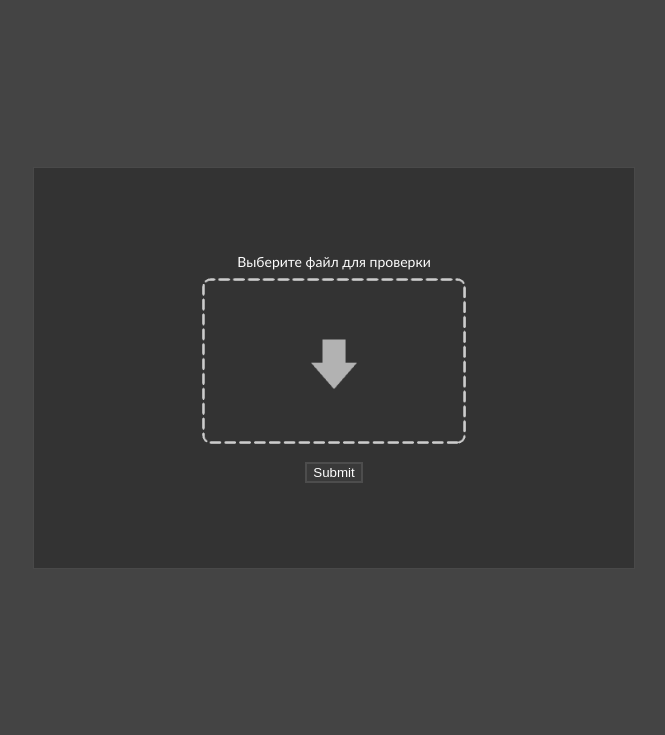
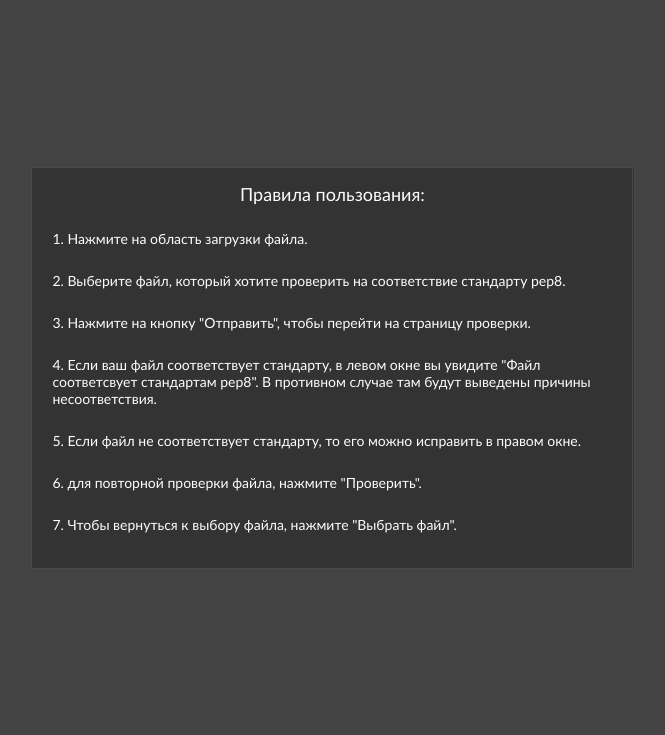
Before and after one commit to SaVyrin/Languages-and-Programming-Systems, a Flask app: page / in a window 1280 px wide. Shown: the top 735 px of the page, without its empty margins (314-979 px from the left). Run offline with Flask 2, Linux system fonts and the light colour scheme.

Commit message:
Task 6 Added "How to use" modal window

```diff
--- a/Task6/static/css/index.css
+++ b/Task6/static/css/index.css
@@ -62,7 +62,7 @@ input[type="file"] {
 }
 
 input[type="submit"] {
-   cursor: pointer;
+    cursor: pointer;
 }
 
 #submit_button {
@@ -78,3 +78,55 @@ input[type="submit"] {
 #uploaded {
     display: none;
 }
+
+.modal {
+    position: absolute;
+    overflow: hidden;
+    left: 0;
+    top: 0;
+    z-index: 100;
+
+    width: 101%;
+    height: 92%;
+
+
+    display: flex;
+    align-items: center;
+    justify-content: center;
+
+    cursor: pointer;
+    transition: 1s;
+}
+
+.modal_text_wrapper {
+    width: 600px;
+    height: 400px;
+
+    background-color: #999;
+    border: 1px solid #494949;
+
+    background-color: #333;
+}
+
+.modal_text {
+    padding: 15px 20px;
+
+    color: #fdfdfd;
+    font-size: 14px;
+    text-align: center;
+}
+
+.modal_main_text {
+    text-align: left;
+}
+
+
+.modal_text_header {
+    font-size: 18px;
+    text-align: center;
+    margin-bottom: 25px;
+}
+
+.modal_main_text p {
+    margin-bottom: 25px;
+}
--- /dev/null
+++ b/Task6/static/js/modal.js
@@ -0,0 +1,5 @@
+var modal = document.querySelector('#modal');
+
+modal.addEventListener('click', function() {
+    modal.style.top = '-1920px';
+});
--- a/Task6/templates/index.html
+++ b/Task6/templates/index.html
@@ -8,6 +8,27 @@
 </head>
 
 <body>
+    <div id="modal" class="modal">
+        <div class="modal_text_wrapper">
+            <div class="modal_text">
+                <div class="modal_text_header">Правила пользования:</div>
+                <div class="modal_main_text">
+                    <p>1. Нажмите на область загрузки файла.</p>
+                    <p>2. Выберите файл, который хотите проверить на соответствие
+                        стандарту pep8.</p>
+                    <p>3. Нажмите на кнопку "Отправить", чтобы перейти на страницу
+                        проверки.</p>
+                    <p>4. Если ваш файл соответствует стандарту, в левом окне вы увидите
+                        "Файл соответсвует стандартам pep8". В противном случае там будут
+                        выведены причины несоответствия.</p>
+                    <p>5. Если файл не соответствует стандарту, то его можно исправить
+                        в правом окне.</p>
+                    <p>6. для повторной проверки файла, нажмите "Проверить".</p>
+                    <p>7. Чтобы вернуться к выбору файла, нажмите "Выбрать файл".</p>
+                </div>
+            </div>
+        </div>
+    </div>
     <div class="file_chooser">
         <form action="/pep8_check" method="POST" enctype="multipart/form-data">
             <span id="file_name">Выберите файл для проверки</span>
@@ -19,6 +40,7 @@
         </form>
     </div>
     <script src="{{ url_for('static', filename='js/index.js') }}"></script>
+    <script src="{{ url_for('static', filename='js/modal.js') }}"></script>
 </body>
 
 </html>
```
Also changed, not shown: 1 other file.
